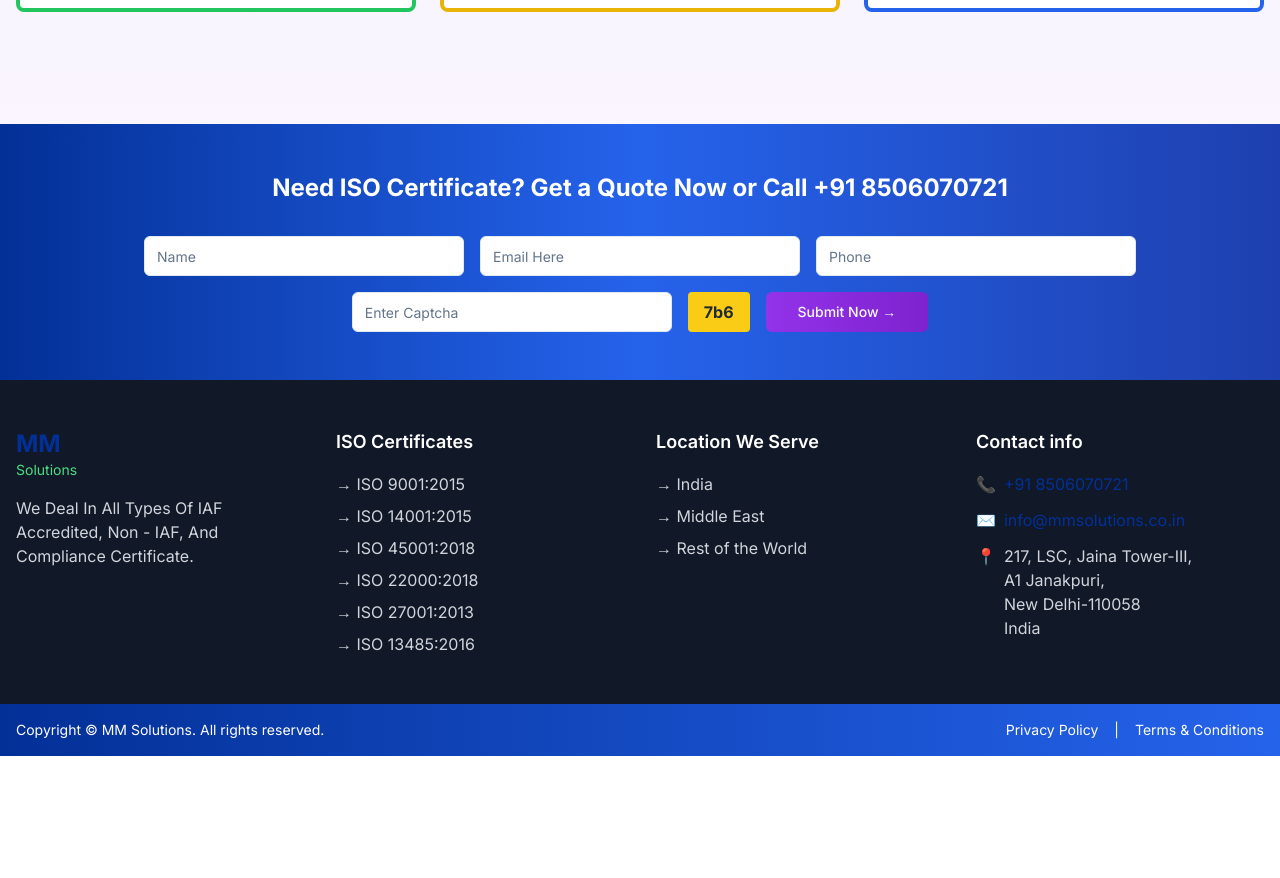
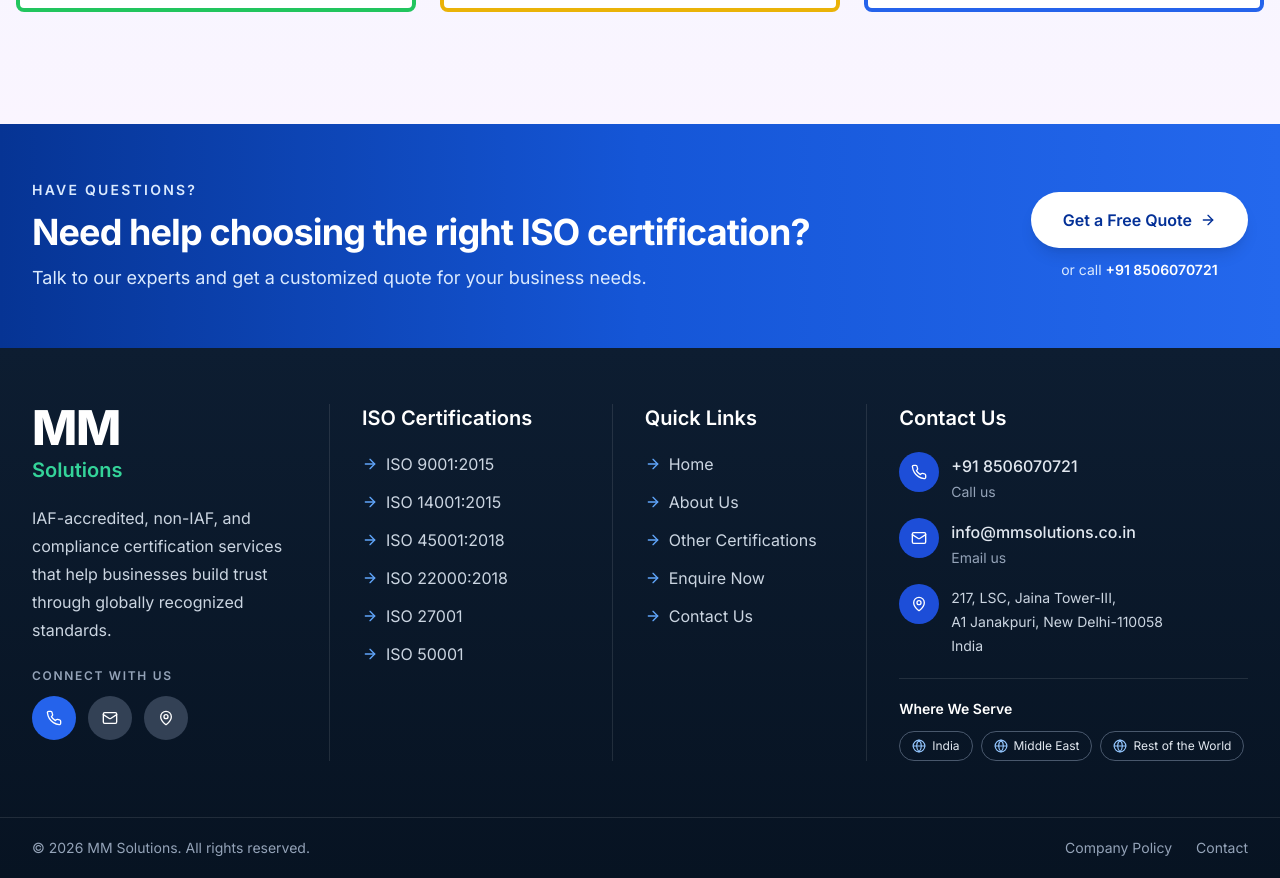
Before and after one commit to Vitthal-Jauhari/MM-Solutions, a Next.js app: page / in a window 1280 px wide. Shown: the part 1640-2518 px from the top of the page. Before the commit the page ends 2396 px from the top, so only its background shows below. Built offline with nearby package versions, Linux system fonts and the light colour scheme.

Commit message:
Redesign footer CTA and navigation

```diff
--- a/components/footer.tsx
+++ b/components/footer.tsx
@@ -1,224 +1,235 @@
-"use client"
+import Link from "next/link"
+import { ArrowRight, Globe, Mail, MapPin, Phone } from "lucide-react"
+import { Button } from "@/components/ui/button"
+import { Separator } from "@/components/ui/separator"
 
-import type React from "react"
+const certifications = [
+  { label: "ISO 9001:2015", href: "/iso-certificates/iso-9001" },
+  { label: "ISO 14001:2015", href: "/iso-certificates/iso-14001" },
+  { label: "ISO 45001:2018", href: "/iso-certificates/iso-45001" },
+  { label: "ISO 22000:2018", href: "/iso-certificates/iso-22000" },
+  { label: "ISO 27001", href: "/iso-certificates/iso-27001" },
+  { label: "ISO 50001", href: "/iso-certificates/iso-50001" },
+]
 
-import { useState } from "react"
-import { Button } from "@/components/ui/button"
-import { Input } from "@/components/ui/input"
-import SuccessAnimation from "@/components/success-animation"
+const quickLinks = [
+  { label: "Home", href: "/" },
+  { label: "About Us", href: "/about" },
+  { label: "Other Certifications", href: "/other-certificates/haccp" },
+  { label: "Enquire Now", href: "/enquire" },
+  { label: "Contact Us", href: "/contact" },
+]
+
+const serviceRegions = ["India", "Middle East", "Rest of the World"]
+
+const footerLinkClassName =
+  "group inline-flex items-center gap-2 text-base text-slate-300 transition-colors hover:text-white focus-visible:rounded-sm focus-visible:outline-none focus-visible:ring-2 focus-visible:ring-blue-400 focus-visible:ring-offset-2 focus-visible:ring-offset-[#08172a]"
+
+const contactLinkClassName =
+  "group flex items-start gap-3 text-base text-slate-300 transition-colors hover:text-white focus-visible:rounded-sm focus-visible:outline-none focus-visible:ring-2 focus-visible:ring-blue-400 focus-visible:ring-offset-2 focus-visible:ring-offset-[#08172a]"
 
 export default function Footer() {
-  const [footerForm, setFooterForm] = useState({
-    name: "",
-    email: "",
-    phone: "",
-    captcha: "",
-  })
-  const [isSubmitting, setIsSubmitting] = useState(false)
-  const [isSuccess, setIsSuccess] = useState(false)
-
-  const handleFooterSubmit = (e: React.FormEvent) => {
-    e.preventDefault()
-    setIsSubmitting(true)
-
-    // Simulate API call with timeout
-    setTimeout(() => {
-      console.log("Footer form submitted:", footerForm)
-      setIsSubmitting(false)
-      setIsSuccess(true)
-
-      // Reset form after 5 seconds
-      setTimeout(() => {
-        setIsSuccess(false)
-        setFooterForm({
-          name: "",
-          email: "",
-          phone: "",
-          captcha: "",
-        })
-      }, 5000)
-    }, 1000)
-  }
-
-  const handleFooterChange = (e: React.ChangeEvent<HTMLInputElement>) => {
-    setFooterForm({
-      ...footerForm,
-      [e.target.name]: e.target.value,
-    })
-  }
-
   return (
-    <footer className="bg-gray-900 text-white">
-      {/* Contact Form Section */}
-      <div className="bg-gradient-to-r from-[#033097] via-blue-600 to-blue-800 py-12">
-        <div className="container mx-auto px-4">
-          <div className="text-center mb-8">
-            <h2 className="text-2xl font-bold text-white mb-2">
-              Need ISO Certificate? Get a Quote Now or Call +91 8506070721
+    <footer aria-label="Site footer" className="text-white">
+      <section
+        aria-labelledby="footer-cta-title"
+        className="bg-gradient-to-r from-[#063494] via-[#1556d7] to-[#2468ed]"
+      >
+        <div className="mx-auto flex max-w-7xl flex-col gap-8 px-5 py-12 sm:px-8 md:flex-row md:items-center md:justify-between md:py-14">
+          <div className="max-w-4xl">
+            <p className="mb-3 text-sm font-semibold uppercase tracking-[0.16em] text-blue-100">
+              Have questions?
+            </p>
+            <h2 id="footer-cta-title" className="text-3xl font-bold leading-tight tracking-tight md:text-4xl">
+              Need help choosing the right ISO certification?
             </h2>
+            <p className="mt-3 max-w-2xl text-base leading-7 text-blue-100 md:text-lg">
+              Talk to our experts and get a customized quote for your business needs.
+            </p>
           </div>
 
-          {isSuccess ? (
-            <div className="max-w-md mx-auto bg-white rounded-lg p-6">
-              <SuccessAnimation message="Your enquiry has been submitted successfully!" />
+          <div className="flex shrink-0 flex-col gap-3 md:items-center">
+            <Button
+              asChild
+              size="lg"
+              className="h-14 w-full rounded-full bg-white px-8 text-base font-semibold text-[#033097] shadow-lg transition hover:bg-blue-50 hover:text-[#033097] sm:w-auto"
+            >
+              <Link href="/enquire">
+                Get a Free Quote
+                <ArrowRight aria-hidden="true" data-icon="inline-end" />
+              </Link>
+            </Button>
+            <p className="text-sm text-blue-100">
+              or call{" "}
+              <a className="font-semibold text-white hover:underline" href="tel:+918506070721">
+                +91 8506070721
+              </a>
+            </p>
+          </div>
+        </div>
+      </section>
+
+      <div className="bg-gradient-to-b from-[#0d1d31] to-[#071322]">
+        <div className="mx-auto grid max-w-screen-2xl gap-x-8 gap-y-10 px-5 py-12 sm:grid-cols-2 sm:px-8 lg:grid-cols-[1.05fr_1fr_0.9fr_1.35fr] lg:gap-x-0 lg:py-14">
+          <section aria-labelledby="footer-brand-title" className="lg:pr-8">
+            <Link href="/" aria-label="MM Solutions home" className="inline-flex flex-col leading-none">
+              <span id="footer-brand-title" className="sr-only">
+                MM Solutions
+              </span>
+              <span aria-hidden="true" className="text-5xl font-extrabold tracking-tight text-white">
+                MM
+              </span>
+              <span aria-hidden="true" className="mt-1 text-xl font-semibold text-emerald-400">
+                Solutions
+              </span>
+            </Link>
+            <p className="mt-5 max-w-xs text-base leading-7 text-slate-300">
+              IAF-accredited, non-IAF, and compliance certification services that help businesses build trust through
+              globally recognized standards.
+            </p>
+            <div className="mt-6">
+              <p className="mb-3 text-xs font-semibold uppercase tracking-[0.14em] text-slate-400">Connect with us</p>
+              <div className="flex gap-3">
+                <a
+                  href="tel:+918506070721"
+                  aria-label="Call MM Solutions"
+                  className="inline-flex size-11 items-center justify-center rounded-full bg-blue-600 text-white transition-colors hover:bg-blue-500 focus-visible:outline-none focus-visible:ring-2 focus-visible:ring-blue-300 focus-visible:ring-offset-2 focus-visible:ring-offset-[#0d1d31]"
+                >
+                  <Phone aria-hidden="true" className="size-4" />
+                </a>
+                <a
+                  href="mailto:info@mmsolutions.co.in"
+                  aria-label="Email MM Solutions"
+                  className="inline-flex size-11 items-center justify-center rounded-full bg-slate-700 text-white transition-colors hover:bg-slate-600 focus-visible:outline-none focus-visible:ring-2 focus-visible:ring-blue-300 focus-visible:ring-offset-2 focus-visible:ring-offset-[#0d1d31]"
+                >
+                  <Mail aria-hidden="true" className="size-4" />
+                </a>
+                <Link
+                  href="/contact"
+                  aria-label="Visit the MM Solutions contact page"
+                  className="inline-flex size-11 items-center justify-center rounded-full bg-slate-700 text-white transition-colors hover:bg-slate-600 focus-visible:outline-none focus-visible:ring-2 focus-visible:ring-blue-300 focus-visible:ring-offset-2 focus-visible:ring-offset-[#0d1d31]"
+                >
+                  <MapPin aria-hidden="true" className="size-4" />
+                </Link>
+              </div>
             </div>
-          ) : (
-            <form onSubmit={handleFooterSubmit} className="flex flex-wrap gap-4 justify-center items-end">
-              <Input
-                type="text"
-                name="name"
-                placeholder="Name"
-                value={footerForm.name}
-                onChange={handleFooterChange}
-                className="bg-white text-gray-800 max-w-xs"
-                required
-                disabled={isSubmitting}
-              />
-              <Input
-                type="email"
-                name="email"
-                placeholder="Email Here"
-                value={footerForm.email}
-                onChange={handleFooterChange}
-                className="bg-white text-gray-800 max-w-xs"
-                required
-                disabled={isSubmitting}
-              />
-              <Input
-                type="tel"
-                name="phone"
-                placeholder="Phone"
-                value={footerForm.phone}
-                onChange={handleFooterChange}
-                className="bg-white text-gray-800 max-w-xs"
-                required
-                disabled={isSubmitting}
-              />
-              <Input
-                type="text"
-                name="captcha"
-                placeholder="Enter Captcha"
-                value={footerForm.captcha}
-                onChange={handleFooterChange}
-                className="bg-white text-gray-800 max-w-xs"
-                required
-                disabled={isSubmitting}
-              />
-              <div className="bg-yellow-400 px-4 py-2 rounded text-gray-800 font-bold">7b6</div>
-              <Button
-                type="submit"
-                className="bg-gradient-to-r from-purple-600 to-purple-700 hover:from-purple-700 hover:to-purple-800 px-8 transition-all duration-300"
-                disabled={isSubmitting}
-              >
-                {isSubmitting ? (
-                  <div className="flex items-center">
-                    <svg
-                      className="animate-spin -ml-1 mr-2 h-4 w-4 text-white"
-                      xmlns="http://www.w3.org/2000/svg"
-                      fill="none"
-                      viewBox="0 0 24 24"
-                    >
-                      <circle
-                        className="opacity-25"
-                        cx="12"
-                        cy="12"
-                        r="10"
-                        stroke="currentColor"
-                        strokeWidth="4"
-                      ></circle>
-                      <path
-                        className="opacity-75"
-                        fill="currentColor"
-                        d="M4 12a8 8 0 018-8V0C5.373 0 0 5.373 0 12h4zm2 5.291A7.962 7.962 0 014 12H0c0 3.042 1.135 5.824 3 7.938l3-2.647z"
-                      ></path>
-                    </svg>
-                    Submitting...
-                  </div>
-                ) : (
-                  "Submit Now →"
-                )}
-              </Button>
-            </form>
-          )}
-        </div>
-      </div>
+          </section>
 
-      {/* Main Footer Content */}
-      <div className="py-12">
-        <div className="container mx-auto px-4">
-          <div className="grid md:grid-cols-2 lg:grid-cols-4 gap-8">
-            {/* Company Info */}
-            <div>
-              <div className="text-2xl font-bold mb-4">
-                <span className="text-[#033097]">MM</span>
-                <div className="text-sm text-green-400 font-normal">Solutions</div>
+          <section
+            aria-labelledby="footer-certifications-title"
+            className="border-t border-white/10 pt-8 sm:border-t-0 sm:pt-0 lg:border-l lg:border-white/10 lg:pl-8 lg:pr-8 lg:pt-0"
+          >
+            <h2 id="footer-certifications-title" className="mb-5 text-lg font-semibold text-white xl:text-xl">
+              ISO Certifications
+            </h2>
+            <ul className="flex flex-col gap-3">
+              {certifications.map((certification) => (
+                <li key={certification.href}>
+                  <Link className={footerLinkClassName} href={certification.href}>
+                    <ArrowRight
+                      aria-hidden="true"
+                      className="size-4 shrink-0 text-blue-400 transition-transform group-hover:translate-x-1"
+                    />
+                    <span>{certification.label}</span>
+                  </Link>
+                </li>
+              ))}
+            </ul>
+          </section>
+
+          <nav
+            aria-labelledby="footer-quick-links-title"
+            className="border-t border-white/10 pt-8 sm:border-t-0 sm:pt-0 lg:border-l lg:border-white/10 lg:pl-8 lg:pr-8 lg:pt-0"
+          >
+            <h2 id="footer-quick-links-title" className="mb-5 text-lg font-semibold text-white xl:text-xl">
+              Quick Links
+            </h2>
+            <ul className="flex flex-col gap-3">
+              {quickLinks.map((link) => (
+                <li key={link.href}>
+                  <Link className={footerLinkClassName} href={link.href}>
+                    <ArrowRight
+                      aria-hidden="true"
+                      className="size-4 shrink-0 text-blue-400 transition-transform group-hover:translate-x-1"
+                    />
+                    <span>{link.label}</span>
+                  </Link>
+                </li>
+              ))}
+            </ul>
+          </nav>
+
+          <section
+            aria-labelledby="footer-contact-title"
+            className="border-t border-white/10 pt-8 sm:border-t-0 sm:pt-0 lg:border-l lg:border-white/10 lg:pl-8 lg:pt-0"
+          >
+            <h2 id="footer-contact-title" className="mb-5 text-lg font-semibold text-white xl:text-xl">
+              Contact Us
+            </h2>
+            <div className="flex flex-col gap-4">
+              <a className={contactLinkClassName} href="tel:+918506070721">
+                <span className="inline-flex size-10 shrink-0 items-center justify-center rounded-full bg-blue-700 text-white">
+                  <Phone aria-hidden="true" className="size-4" />
+                </span>
+                <span className="pt-0.5">
+                  <span className="block font-medium text-slate-200">+91 8506070721</span>
+                  <span className="mt-1 block text-sm text-slate-400">Call us</span>
+                </span>
+              </a>
+              <a className={contactLinkClassName} href="mailto:info@mmsolutions.co.in">
+                <span className="inline-flex size-10 shrink-0 items-center justify-center rounded-full bg-blue-700 text-white">
+                  <Mail aria-hidden="true" className="size-4" />
+                </span>
+                <span className="min-w-0 pt-0.5">
+                  <span className="block break-all font-medium text-slate-200">info@mmsolutions.co.in</span>
+                  <span className="mt-1 block text-sm text-slate-400">Email us</span>
+                </span>
+              </a>
+              <div className="flex items-start gap-3 text-sm text-slate-300">
+                <span className="inline-flex size-10 shrink-0 items-center justify-center rounded-full bg-blue-700 text-white">
+                  <MapPin aria-hidden="true" className="size-4" />
+                </span>
+                <address className="pt-0.5 not-italic leading-6">
+                  217, LSC, Jaina Tower-III,
+                  <br />
+                  A1 Janakpuri, New Delhi-110058
+                  <br />
+                  India
+                </address>
               </div>
-              <p className="text-gray-300 mb-4">
-                We Deal In All Types Of IAF Accredited, Non - IAF, And Compliance Certificate.
-              </p>
             </div>
 
-            {/* ISO Certificates */}
+            <Separator className="my-5 bg-white/10" />
+
             <div>
-              <h3 className="text-lg font-semibold mb-4 text-[#ffffff]">ISO Certificates</h3>
-              <ul className="space-y-2 text-gray-300">
-                <li>→ ISO 9001:2015</li>
-                <li>→ ISO 14001:2015</li>
-                <li>→ ISO 45001:2018</li>
-                <li>→ ISO 22000:2018</li>
-                <li>→ ISO 27001:2013</li>
-                <li>→ ISO 13485:2016</li>
+              <h3 className="mb-3 text-sm font-semibold text-white">Where We Serve</h3>
+              <ul aria-label="Service regions" className="flex flex-wrap gap-2">
+                {serviceRegions.map((region) => (
+                  <li
+                    key={region}
+                    className="inline-flex items-center gap-1.5 rounded-full border border-slate-500/70 px-3 py-1.5 text-xs text-slate-200"
+                  >
+                    <Globe aria-hidden="true" className="size-3.5 text-blue-300" />
+                    {region}
+                  </li>
+                ))}
               </ul>
             </div>
+          </section>
+        </div>
 
-            {/* Location We Serve */}
-            <div>
-              <h3 className="text-lg font-semibold mb-4 text-[#ffffff]">Location We Serve</h3>
-              <ul className="space-y-2 text-gray-300">
-                <li>→ India</li>
-                <li>→ Middle East</li>
-                <li>→ Rest of the World</li>
-              </ul>
-            </div>
+        <Separator className="bg-white/10" />
 
-            {/* Contact Info */}
-            <div>
-              <h3 className="text-lg font-semibold mb-4 text-[#ffffff]">Contact info</h3>
-              <div className="space-y-3 text-gray-300">
-                <div className="flex items-center space-x-2">
-                  <span>📞</span>
-                  <span className="text-[#033097]">+91 8506070721</span>
-                </div>
-                <div className="flex items-center space-x-2">
-                  <span>✉️</span>
-                  <span className="text-[#033097]">info@mmsolutions.co.in</span>
-                </div>
-                <div className="flex items-start space-x-2">
-                  <span>📍</span>
-                  <div>
-                    <p>217, LSC, Jaina Tower-III,</p>
-                    <p>A1 Janakpuri,</p>
-                    <p>New Delhi-110058</p>
-                    <p>India</p>
-                  </div>
-                </div>
-              </div>
-            </div>
-          </div>
-        </div>
-      </div>
-
-      {/* Bottom Footer */}
-      <div className="bg-gradient-to-r from-[#033097] to-blue-600 py-4">
-        <div className="container mx-auto px-4">
-          <div className="flex flex-col md:flex-row justify-between items-center text-sm">
-            <p>Copyright © MM Solutions. All rights reserved.</p>
-            <div className="flex space-x-4 mt-2 md:mt-0">
-              <span>Privacy Policy</span>
-              <span>|</span>
-              <span>Terms & Conditions</span>
-            </div>
-          </div>
+        <div className="mx-auto flex max-w-screen-2xl flex-col gap-3 px-5 py-5 text-sm text-slate-400 sm:flex-row sm:items-center sm:justify-between sm:px-8">
+          <p>© {new Date().getFullYear()} MM Solutions. All rights reserved.</p>
+          <nav aria-label="Footer legal links" className="flex flex-wrap items-center gap-x-6 gap-y-2">
+            <Link href="/about/policy" className="transition-colors hover:text-white focus-visible:outline-none focus-visible:ring-2 focus-visible:ring-blue-400">
+              Company Policy
+            </Link>
+            <Link href="/contact" className="transition-colors hover:text-white focus-visible:outline-none focus-visible:ring-2 focus-visible:ring-blue-400">
+              Contact
+            </Link>
+          </nav>
         </div>
       </div>
     </footer>
```
